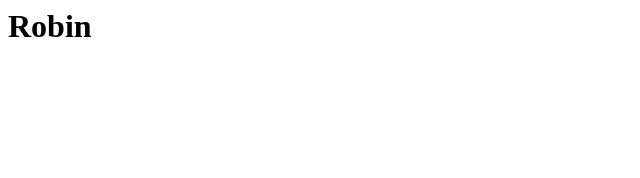
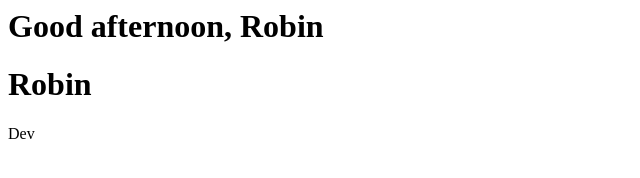
Before and after one commit to Robinhoeh/vue-net-ninja, a plain HTML site: page index.html in a window 1280 px wide. Shown: the whole page, without its empty margins (0-640 px from the left). Drawn offline with nearby package versions, Linux system fonts and the light colour scheme.

Commit message:
updated data object

```diff
--- a/assets/app.js
+++ b/assets/app.js
@@ -1,6 +1,12 @@
 new Vue({
   el: '#vue-app',
   data:  {
-    name: 'Robin'
+    name: 'Robin',
+    job: 'Dev'
+  },
+  methods: {
+    greet(timeOfDay) {
+      return `Good ${timeOfDay}, ${this.name}`
+    }
   }
 });
--- a/index.html
+++ b/index.html
@@ -9,9 +9,13 @@
 </head>
 
 <body>
+
   <div id="vue-app">
+    <h1>{{ greet('afternoon') }}</h1>
     <h1>{{ name }}</h1>
+    <p>{{ job }}</p>
   </div>
+
   <script src="https://cdn.jsdelivr.net/npm/vue@2.5.17/dist/vue.js"></script>
   <script src="assets/app.js"></script>
 </body>
```
